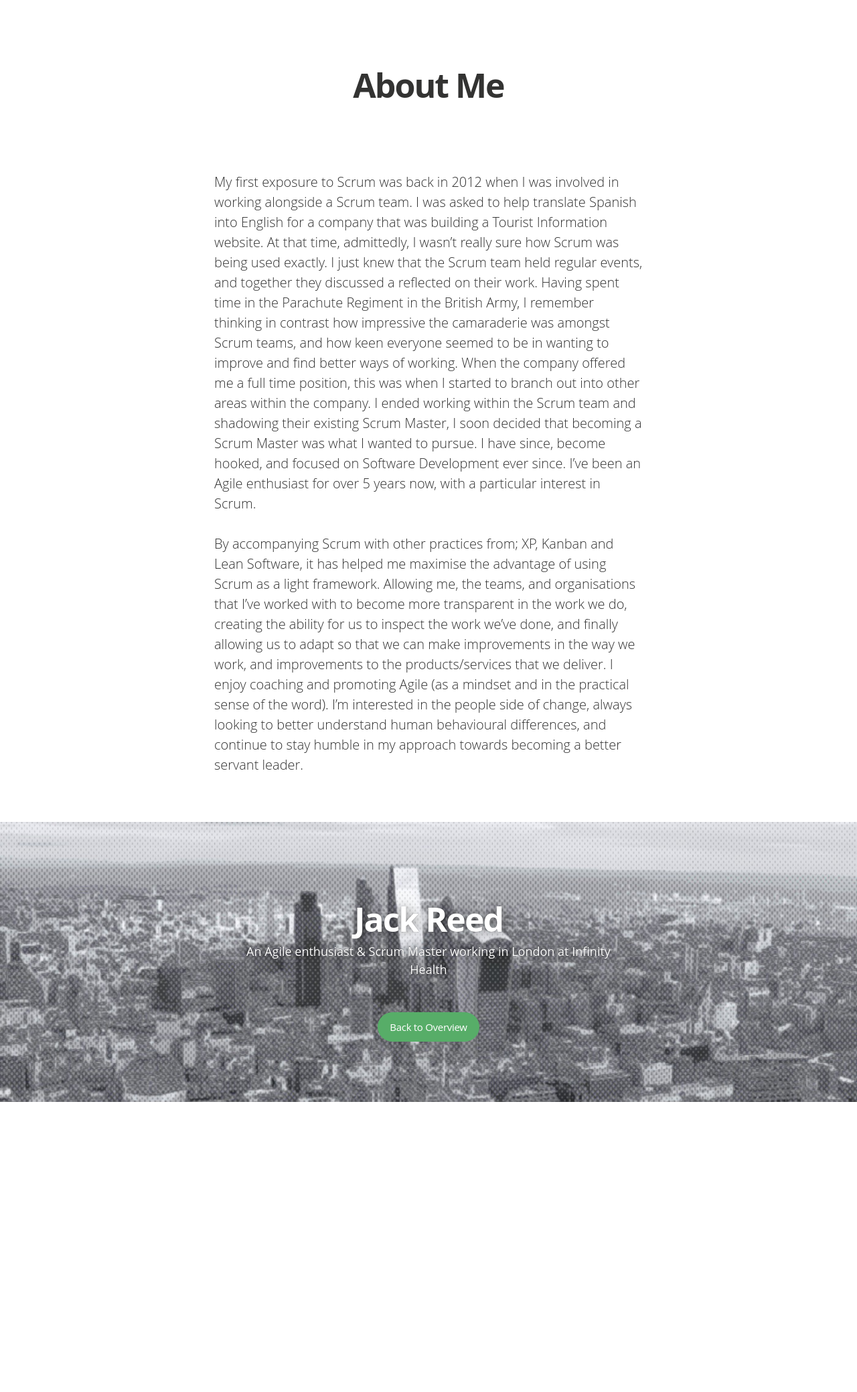
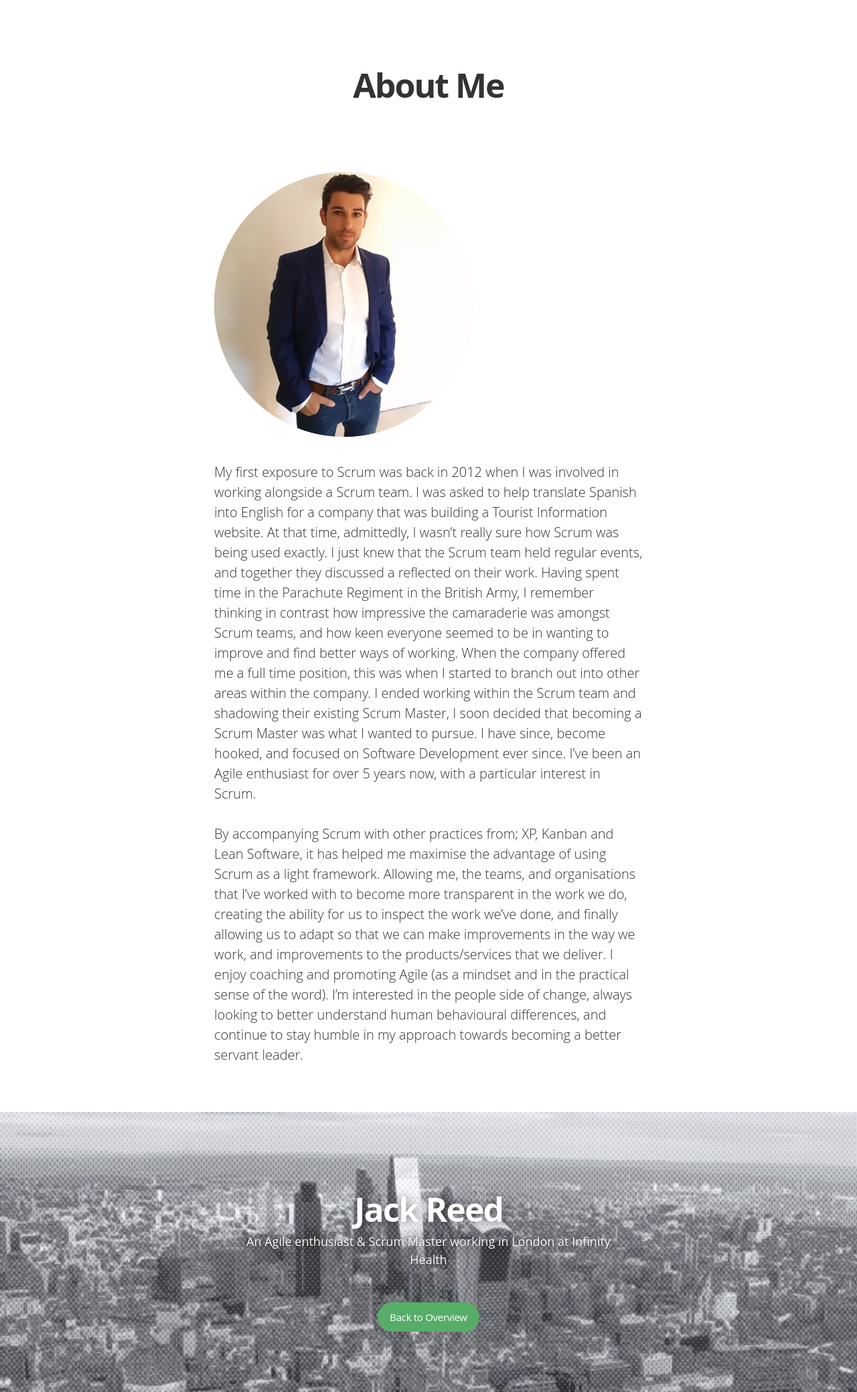
Before and after one commit to IamJackReed/JackReed, a Jekyll site: the page built from about-me.md, in a window 1280 px wide. Shown: the whole page at 67% size. Built offline with Jekyll 4.4.1, drawn with Linux system fonts in a browser that asks for light colours; nearby versions of some CDN libraries; some web fonts are replaced; before the commit the page ends 1645 px from its top, so only the background shows below that.

Commit message:
Update about-me.md

```diff
--- a/about-me.md
+++ b/about-me.md
@@ -4,6 +4,8 @@ title: <center>About Me</center>
 permalink: /about-me/
 ---
 
+<img src="/assets/images/about-me-profile.png">
+
 <span style="color:#00000; font-family: 'open sans'; font-size: 1em; font-size: 20px; font-weight: 200; hyphens: none;">My first exposure to Scrum was back in 2012 when I was involved in working alongside a Scrum team. I was asked to help translate Spanish into English for a company that was building a Tourist Information website. At that time, admittedly, I wasn't really sure how Scrum was being used exactly. I just knew that the Scrum team held regular events, and together they discussed a reflected on their work. Having spent time in the Parachute Regiment in the British Army, I remember thinking in contrast how impressive the camaraderie was amongst Scrum teams, and how keen everyone seemed to be in wanting to improve and find better ways of working. When the company offered me a full time position, this was when I started to branch out into other areas within the company. I ended working within the Scrum team and shadowing their existing Scrum Master, I soon decided that becoming a Scrum Master was what I wanted to pursue. I have since, become hooked, and focused on Software Development ever since. I've been an Agile enthusiast for over 5 years now, with a particular interest in Scrum.
 
 <span style="color:#00000; font-family: 'open sans'; font-size: 1em; font-size: 20px; font-weight: 200; hyphens: none;">By accompanying Scrum with other practices from; XP, Kanban and Lean Software, it has helped me maximise the advantage of using Scrum as a light framework. Allowing me, the teams, and organisations that I've worked with to become more transparent in the work we do, creating the ability for us to inspect the work we've done, and finally allowing us to adapt so that we can make improvements in the way we work, and improvements to the products/services that we deliver. I enjoy coaching and promoting Agile (as a mindset and in the practical sense of the word). I'm interested in the people side of change, always looking to better understand human behavioural differences, and continue to stay humble in my approach towards becoming a better servant leader.
```
